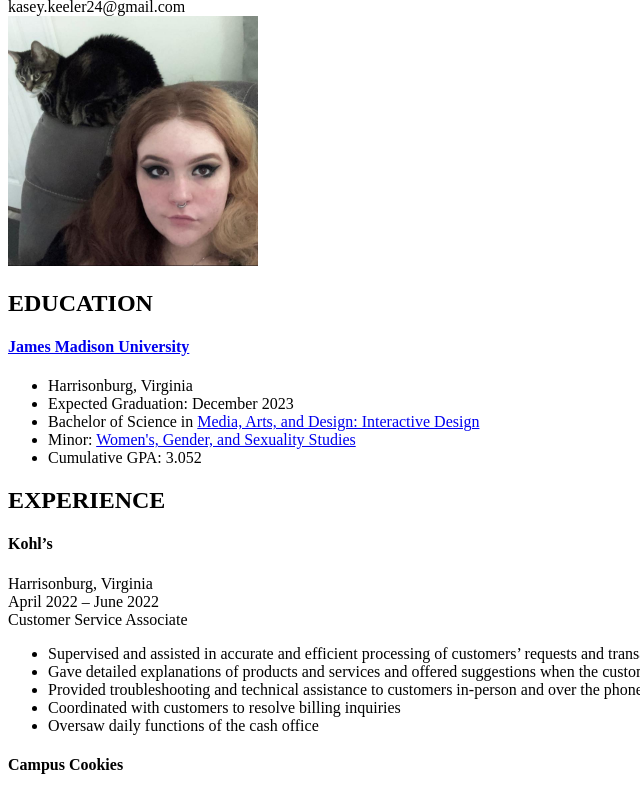
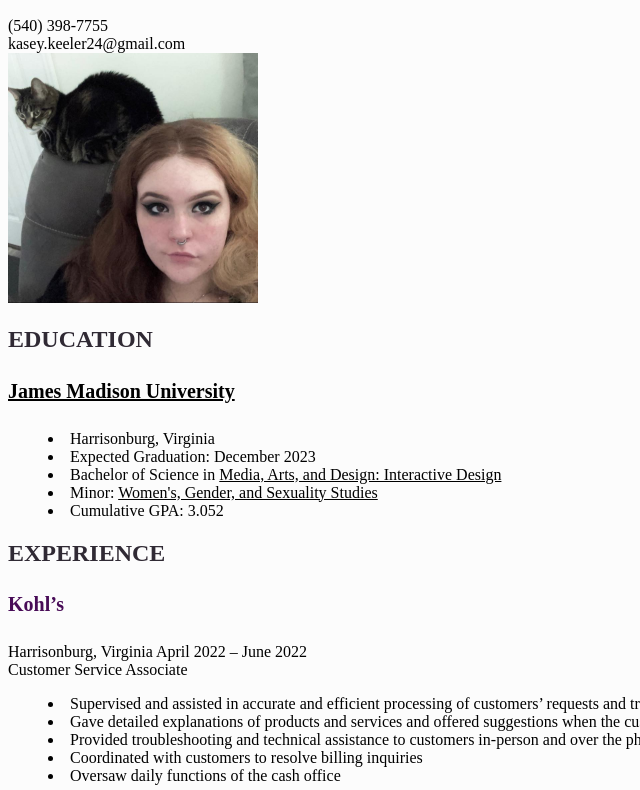
Before and after one commit to keelerkl/resume, a plain HTML site: page index.html in a window 1280 px wide. Shown: the part 100-890 px from the top of the page, without its empty margins (0-640 px from the left). Drawn offline with Linux system fonts and the light colour scheme.

Commit message:
Updated index.html and style_resume.css

```diff
--- a/index.html
+++ b/index.html
@@ -5,6 +5,8 @@
 		<meta name="description" content="Resume">
 		<meta name="author" content="Kasey Keeler">
 		<title>Kasey Keeler Resume</title>
+
+		<link rel="stylesheet" href="resume_style.css" />
 	</head>
 
 	<body>
@@ -13,22 +15,22 @@
 			kasey.keeler24@gmail.com<br>
 			<img src="cat_and_me.jpg" alt="Picture of Kasey Keeler and a cat" style="width:250px;height:250px;">
 
-		<h2>EDUCATION</h2>
-			<h4><a href="https://www.jmu.edu/index.shtml">James Madison University</a></h4>
+		<h2>Education</h2>
+			<h4><a href="https://www.jmu.edu/index.shtml" target="_blank" >James Madison University</a></h4>
 			<ul>
 				<li>Harrisonburg, Virginia</li>
 				<li>Expected Graduation: December 2023</li>
-				<li>Bachelor of Science in <a href="https://www.jmu.edu/smad/our-program/index.shtml#id">Media, Arts, and Design: Interactive Design</a></li>
-				<li>Minor: <a href="https://www.jmu.edu/academics/undergraduate/minors/women-and-gender-studies.shtml">Women's, Gender, and Sexuality Studies</a></li>
+				<li>Bachelor of Science in <a href="https://www.jmu.edu/smad/our-program/index.shtml#id" target="_blank" >Media, Arts, and Design: Interactive Design</a></li>
+				<li>Minor: <a href="https://www.jmu.edu/academics/undergraduate/minors/women-and-gender-studies.shtml" target="_blank" >Women's, Gender, and Sexuality Studies</a></li>
 				<li>Cumulative GPA: 3.052</li>
 			</ul>
 
 
-		<h2>EXPERIENCE</h2>
+		<h2>Experience</h2>
 
 			<h4>Kohl’s</h4>
-			Harrisonburg, Virginia<br>
-			April 2022 – June 2022<br>
+			Harrisonburg, Virginia
+			<span class="right">April 2022 – June 2022</span><br>
 			Customer Service Associate
 
 			<ul>
@@ -67,7 +69,7 @@
 			</ul>
 
 
-		<h2>LEADERSHIP AND ACTIVITIES</h2>
+		<h2>Leadership and Activities</h2>
 
 			<h4>Village Area Community Activities Boards</h4>
 			James Madison University<br>
@@ -80,14 +82,14 @@
 			</ul>
 
 
-		<h2>TECHNICAL SKILLS</h2>
+		<h2>Technical Skills</h2>
 
 			<ul>
 			<li>2016 Microsoft Office Specialist certified</li>
 			</ul>
 
 
-		<h2>OTHER SKILLS</h2>
+		<h2>Other Skills</h2>
 
 			<ul>
 			<li>Able to use proficient time-management under stress</li>
--- /dev/null
+++ b/resume_style.css
@@ -0,0 +1,39 @@
+h1 { font-family: 'Pacifico' ;
+	 font-size: 35pt;
+	 color: black;
+	 text-shadow: 1px 1px gray;}
+
+h2 { font-family: 'Pacifico';
+	 font-size: 18pt;
+	 color: #302A34;
+	 text-transform: uppercase;
+	 text-align: left;}
+
+h4 { font-family: 'Pacifico';
+	 font-size: 15pt;
+	 text-align: left;
+	 font-weight: bolder;
+	 color: #480C57;}
+
+body {	font-family: 'Pacifico';
+		font-size: 12pt;
+		color: black;
+		background-color: #FCFCFC ;}
+
+ul 	{
+		list-style-type: disc;
+		list-style-position: inside;}
+
+a:link {
+		color: black;}
+
+a:visited {
+			color: purple;}
+
+a:hover {
+			color: green;}
+
+a:active {
+		color: hotpink;}
+
+.dates {text-align: right;}
```
